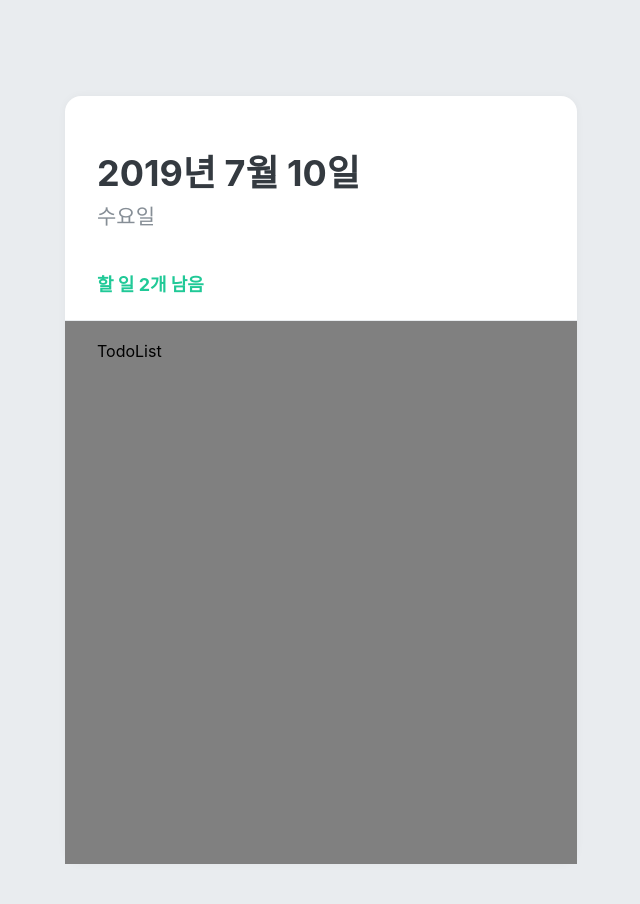
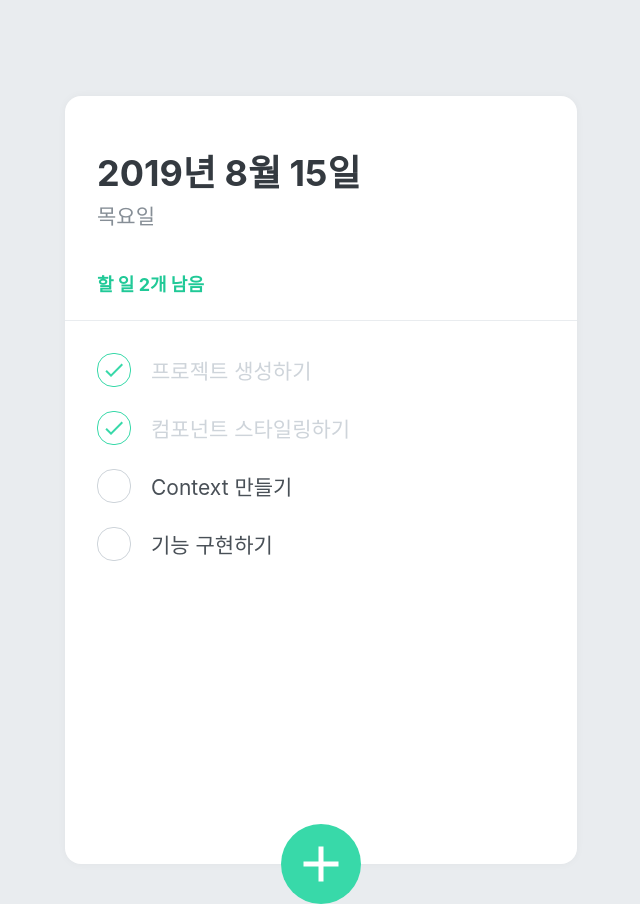
Before and after one commit to P-iknow/react-vlpt, a React (Create React App) app: page / in a window 1280 px wide. Shown: the whole page, without its empty margins (319-959 px from the left). Built offline with nearby package versions, Linux system fonts and the light colour scheme.

Commit message:
feat: TODO 기능 구현
- Context + reducer 패턴 적용

```diff
--- a/src/03_Todo/App.js
+++ b/src/03_Todo/App.js
@@ -3,6 +3,8 @@
 import TodoTemplate from './TodoTemplate';
 import TodoHead from './TodoHead';
 import TodoList from './TodoList';
+import TodoCreate from './TodoCreate';
+import { TodoProvider } from './TodoContext';
 
 const GlobalStyle = createGlobalStyle`
   body {
@@ -11,14 +13,15 @@
 `
 function App() {
   return (
-    <>
+    <TodoProvider>
       <GlobalStyle />
       <TodoTemplate>
         <TodoHead />
         <TodoList />
+        <TodoCreate />
       </TodoTemplate>
-    </>
-  )
+    </TodoProvider>
+  );
 }
 
 export default App;
--- /dev/null
+++ b/src/03_Todo/TodoContext.js
@@ -0,0 +1,82 @@
+import React, { useReducer, createContext, useContext, useRef } from 'react';
+
+const initialTodos = [
+  {
+    id: 1,
+    text: '프로젝트 생성하기',
+    done: true
+  },
+  {
+    id: 2,
+    text: '컴포넌트 스타일링하기',
+    done: true
+  },
+  {
+    id: 3,
+    text: 'Context 만들기',
+    done: false
+  },
+  {
+    id: 4,
+    text: '기능 구현하기',
+    done: false
+  }
+];
+
+function todoReducer(state, action) {
+  switch (action.type) {
+    case 'CREATE':
+      return state.concat(action.todo);
+    case 'TOGGLE':
+      return state.map(todo =>
+        todo.id === action.id ? { ...todo, done: !todo.done } : todo
+      );
+    case 'REMOVE':
+      return state.filter(todo => todo.id !== action.id);
+    default:
+      throw new Error(`Unhandled action type: ${action.type}`);
+  }
+}
+
+const TodoStateContext = createContext();
+const TodoDispatchContext = createContext();
+const TodoNextIdContext = createContext();
+
+export function TodoProvider({ children }) {
+  const [state, dispatch] = useReducer(todoReducer, initialTodos);
+  const nextId = useRef(5);
+
+  return (
+    <TodoStateContext.Provider value={state}>
+      <TodoDispatchContext.Provider value={dispatch}>
+        <TodoNextIdContext.Provider value={nextId}>
+          {children}
+        </TodoNextIdContext.Provider>
+      </TodoDispatchContext.Provider>
+    </TodoStateContext.Provider>
+  );
+}
+
+export function useTodoState() {
+  const context = useContext(TodoStateContext);
+  if (!context) {
+    throw new Error('Cannot find TodoProvider');
+  }
+  return context;
+}
+
+export function useTodoDispatch() {
+  const context = useContext(TodoDispatchContext);
+  if (!context) {
+    throw new Error('Cannot find TodoProvider');
+  }
+  return context;
+}
+
+export function useTodoNextId() {
+  const context = useContext(TodoNextIdContext);
+  if (!context) {
+    throw new Error('Cannot find TodoProvider');
+  }
+  return context;
+}
--- /dev/null
+++ b/src/03_Todo/TodoCreate.js
@@ -0,0 +1,122 @@
+import React, { useState } from 'react';
+import styled, { css } from 'styled-components';
+import { MdAdd } from 'react-icons/md';
+import { useTodoDispatch, useTodoNextId } from './TodoContext'
+
+const CircleButton = styled.button`
+  background: #38d9a9;
+  &:hover {
+    background: #63e6be;
+  }
+  &:active {
+    background: #20c997;
+  }
+
+  z-index: 5;
+  cursor: pointer;
+  width: 80px;
+  height: 80px;
+  display: block;
+  align-items: center;
+  justify-content: center;
+  font-size: 60px;
+  position: absolute;
+  left: 50%;
+  bottom: 0px;
+  transform: translate(-50%, 50%);
+  color: white;
+  border-radius: 50%;
+  border: none;
+  outline: none;
+  display: flex;
+  align-items: center;
+  justify-content: center;
+
+  transition: 0.125s all ease-in;
+  ${props =>
+    props.open &&
+    css`
+      background: #ff6b6b;
+      &:hover {
+        background: #ff8787;
+      }
+      &:active {
+        background: #fa5252;
+      }
+      transform: translate(-50%, 50%) rotate(45deg);
+    `}
+`;
+
+const InsertFormPositioner = styled.div`
+  width: 100%;
+  bottom: 0;
+  left: 0;
+  position: absolute;
+`;
+
+const InsertForm = styled.form`
+  background: #f8f9fa;
+  padding-left: 32px;
+  padding-top: 32px;
+  padding-right: 32px;
+  padding-bottom: 72px;
+
+  border-bottom-left-radius: 16px;
+  border-bottom-right-radius: 16px;
+  border-top: 1px solid #e9ecef;
+`;
+
+const Input = styled.input`
+  padding: 12px;
+  border-radius: 4px;
+  border: 1px solid #dee2e6;
+  width: 100%;
+  outline: none;
+  font-size: 18px;
+  box-sizing: border-box;
+`;
+
+function TodoCreate() {
+  const [open, setOpen] = useState(false);
+  const [value, setValue] = useState('');
+
+  const dispatch = useTodoDispatch();
+  const netxId = useTodoNextId();
+
+  const onToggle = () => setOpen(!open);
+  const onChange = e => setValue(e.target.value);
+  const onSubmit = e => {
+    e.preventDefault();
+    dispatch({
+      type: 'CREATE',
+      todo: {
+        id: netxId.current++,
+        text: value,
+        done: false
+      }
+    });
+    setValue('');
+    setOpen(false);
+  }
+
+  return (
+    <>
+      {open && (
+        <InsertFormPositioner>
+          <InsertForm onSubmit={onSubmit}>
+            <Input
+              autoFocus
+              placeholder="할 일을 입력 후, Enter 를 누르세요" onChange={onChange}
+              value={value}
+            />
+          </InsertForm>
+        </InsertFormPositioner>
+      )}
+      <CircleButton onClick={onToggle} open={open}>
+        <MdAdd />
+      </CircleButton>
+    </>
+  );
+}
+
+export default TodoCreate;
--- a/src/03_Todo/TodoHead.js
+++ b/src/03_Todo/TodoHead.js
@@ -1,5 +1,7 @@
 import React from 'react';
 import styled from 'styled-components';
+import { useTodoState } from './TodoContext';
+
 
 const TodoHeadBlock = styled.div`
   padding-top: 48px;
@@ -26,11 +28,22 @@
 `;
 
 function TodoHead() {
+  const todos = useTodoState();
+  const undoneTasks = todos.filter(todo => !todo.done);
+
+  const today = new Date();
+  const dateString = today.toLocaleDateString('ko-KR', {
+    year: 'numeric',
+    month: 'long',
+    day: 'numeric'
+  });
+  const dayName = today.toLocaleDateString('ko-KR', { weekday: 'long' });
+
   return (
     <TodoHeadBlock>
-      <h1>2019년 7월 10일</h1>
-      <div class="day">수요일</div>
-      <div class="task-left">할 일 2개 남음 </div>
+      <h1>{dateString}</h1>
+      <div className="day">{dayName}</div>
+      <div className="task-left">할 일 {undoneTasks.length}개 남음 </div>
     </TodoHeadBlock>
   )
 }
--- /dev/null
+++ b/src/03_Todo/TodoItem.js
@@ -0,0 +1,78 @@
+import React from 'react';
+import styled, { css } from 'styled-components';
+import { MdDone, MdDelete} from 'react-icons/md';
+import { useTodoDispatch } from './TodoContext';
+
+const Remove = styled.div`
+  display: flex;
+  align-items: center;
+  justify-content: center;
+  color: #dee2e6;
+  font-size: 24px;
+  cursor: pointer;
+  &:hover {
+    color: #ff6b6b;
+  }
+  display: none;
+`;
+
+const TodoItemBlock = styled.div`
+  display: flex;
+  align-items: center;
+  padding-top: 12px;
+  padding-bottom: 12px;
+  &:hover {
+    ${Remove} {
+      display: initial;
+    }
+  }
+`;
+const CheckCircle = styled.div`
+  width: 32px;
+  height: 32px;
+  border-radius: 16px;
+  border: 1px solid #ced4da;
+  font-size: 24px;
+  display: flex;
+  align-items: center;
+  justify-content: center;
+  margin-right: 20px;
+  cursor: pointer;
+  ${props =>
+    props.done &&
+    css`
+      border: 1px solid #38d9a9;
+      color: #38d9a9;
+    `}
+`;
+
+const Text = styled.div`
+  flex: 1;
+  font-size: 21px;
+  color: #495057;
+  ${props =>
+    props.done &&
+    css`
+      color: #ced4da;
+    `
+  }
+`;
+
+function TodoItem({ id, done, text }) {
+  const dispatch = useTodoDispatch();
+  const onToggle = () => dispatch({ type: 'TOGGLE', id});
+  const onRemove = () => dispatch({ type: 'REMOVE', id});
+  console.log("todoItem이 새로 불리고 있다")
+
+  return (
+    <TodoItemBlock>
+      <CheckCircle done={done} onClick={onToggle}>{done && <MdDone />}</CheckCircle>
+      <Text done={done}>{text}</Text>
+      <Remove onClick={onRemove}>
+        <MdDelete />
+      </Remove>
+    </TodoItemBlock>
+  )
+}
+
+export default React.memo(TodoItem);
--- a/src/03_Todo/TodoList.js
+++ b/src/03_Todo/TodoList.js
@@ -1,16 +1,31 @@
 import React from 'react';
 import styled from 'styled-components';
+import TodoItem from './TodoItem';
+import { useTodoState } from './TodoContext'
 
 const TodoListBlock = styled.div`
   flex: 1;
   padding: 20px 32px;
   padding-bottom: 48px;
   overflow-y: auto;
-  background: grey;
-`
+`;
+
 
 function TodoList() {
-  return <TodoListBlock>TodoList</TodoListBlock>
+  const todos = useTodoState();
+
+  return (
+    <TodoListBlock>
+      {todos.map(todo => (
+        <TodoItem
+          key={todo.id}
+          id={todo.id}
+          text={todo.text}
+          done={todo.done}
+        />
+      ))}
+    </TodoListBlock>
+  )
 }
 
 export default TodoList;
--- a/src/03_Todo/TodoTemplate.js
+++ b/src/03_Todo/TodoTemplate.js
@@ -12,11 +12,11 @@
 
   margin: 0 auto;
 
-  margin-top: 96px
+  margin-top: 96px;
   margin-bottom: 32px;
   display: flex;
   flex-direction: column;
-`
+`;
 
 function TodoTemplate({ children }) {
   return <TodoTemplateBlock>{children}</TodoTemplateBlock>
```
